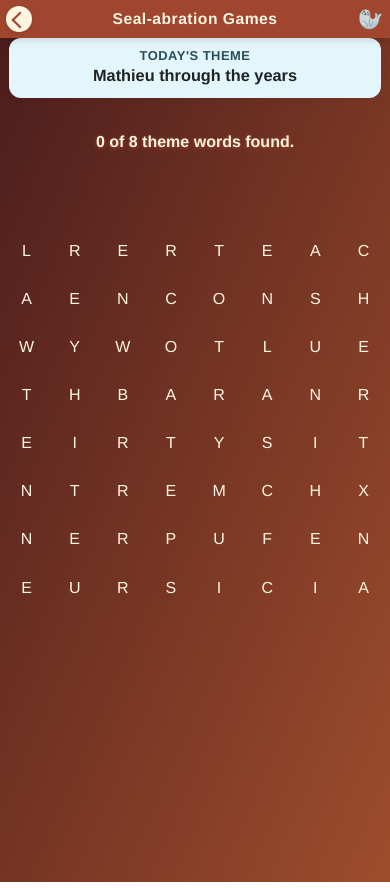
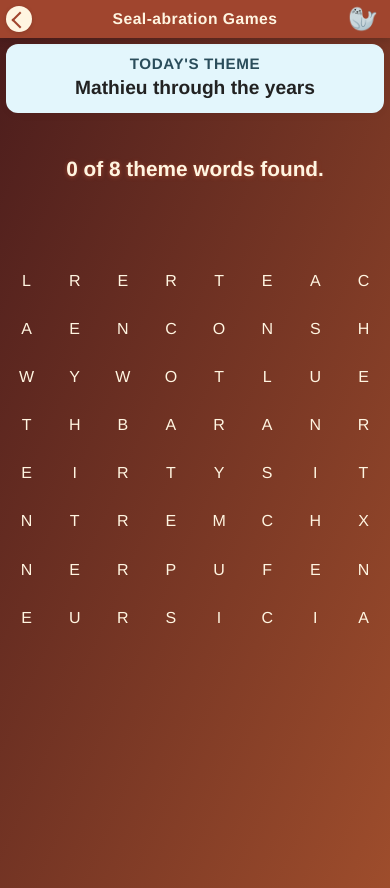
Before and after one commit to DGillam/project, a plain HTML site: page strands.html in a window 390 px wide. Drawn offline with Linux system fonts and the light colour scheme.

Commit message:
Revert "fix"
This reverts commit 03f56bc3243ebd1650652cb4287014a32be8a262.

```diff
--- a/css/styles.css
+++ b/css/styles.css
@@ -6,16 +6,6 @@ body {
   min-height: 100vh;
   text-align: center;
   /* Remove flex centering to allow scrolling and normal flow */
-}
-
-.container, .connections-container, .strands-container {
-  margin-top: 44px !important;
-  margin-bottom: 0 !important;
-  padding-top: 0 !important;
-  padding-bottom: 0 !important;
-  max-width: 100vw;
-  padding-left: 1vw;
-  padding-right: 1vw;
 }
 
 .container {
@@ -27,55 +17,6 @@ body {
 
 .container.wide {
   max-width: 500px;
-}
-
-.top-bar {
-  min-height: 40px;
-}
-
-.top-bar-title {
-  font-size: 1.02rem;
-  margin: 0;
-}
-
-.top-bar-emoji {
-  font-size: 1.25rem !important;
-  right: 7px !important;
-}
-
-.back-arrow {
-  width: 26px;
-  height: 26px;
-  left: 6px;
-}
-
-.back-arrow::before {
-  width: 10px;
-  height: 10px;
-  border-width: 2px;
-  margin-left: 1px;
-}
-
-/* Strands theme box tighter */
-.strands-theme-box {
-  max-width: 90vw;
-  font-size: 0.8em;
-  padding: 0.12em 0.3em 0.13em 0.3em;
-  margin-bottom: 0.05em;
-}
-
-.strands-theme-label {
-  font-size: 0.7em;
-  margin-bottom: 0.05em;
-}
-
-.strands-theme-text {
-  font-size: 0.9em;
-}
-
-#strands-word-count, #connections-lives {
-  margin-bottom: 0 !important;
-  font-size: 1em !important;
 }
 
 h1 {
@@ -96,47 +37,23 @@ h1 {
   gap: 1rem;
 }
 
-.game-btn, .connections-controls button {
-  padding: 0.7rem !important;
-  font-size: 1em !important;
-  margin-bottom: 0.2rem !important;
+.game-btn {
+  background-color: #a0452e;
+  color: #fffdfc;
+  text-decoration: none;
+  padding: 1rem;
+  border-radius: 12px;
+  font-weight: bold;
+  transition: transform 0.2s, background 0.2s;
+  border: none;
+  font-size: 1.1rem;
+  cursor: pointer;
+  margin-bottom: 0.5rem;
 }
 
-.connections-controls {
-  gap: 0.5rem !important;
-  margin-top: 0.05rem !important;
-}
-
-.connections-instructions {
-  margin-top: 8px !important;
-  margin-bottom: 4px !important;
-  font-size: 0.98em !important;
-}
-
-#keyboard {
-  margin-top: 8px !important;
-  display: flex;
-  flex-wrap: wrap;
-  gap: 2px !important;
-  justify-content: center;
-}
-
-.key {
-  padding: 7px 0 !important;
-  font-size: 0.98rem !important;
-  max-width: 99vw !important;
-}
-
-.key.enter, .key.del {
-  font-size: 0.98rem !important;
-  padding-left: 4px !important;
-  padding-right: 4px !important;
-}
-
-.row {
-  display: grid;
-  grid-template-columns: repeat(5, 1fr);
-  gap: 5px;
+.game-btn:hover {
+  background-color: #c55b3b;
+  transform: scale(1.05);
 }
 
 /* Tile styles for all games */
@@ -236,8 +153,7 @@ h1 {
   max-width: 420px;
   margin: 0 auto 1.5rem auto;
 }
-.connections-grid, .strands-grid, #wordle-board {
-  margin-bottom: 0.05rem !important;
+.connections-grid {
   display: grid;
   grid-template-columns: repeat(4, 1fr);
   gap: 10px;
@@ -249,6 +165,13 @@ h1 {
 }
 
 /* Keyboard styles (Wordle) */
+#keyboard {
+  margin-top: 20px;
+  display: flex;
+  flex-wrap: wrap;
+  gap: 5px;
+  justify-content: center;
+}
 .key {
   padding: 10px 12px;
   background: #804040;
--- a/strands.html
+++ b/strands.html
@@ -9,85 +9,93 @@
   <style>
     .strands-container {
       max-width: 500px;
-      margin: 56px auto 0 auto;
+      margin: 40px auto;
       display: flex;
       flex-direction: column;
       align-items: center;
-      padding: 0 2vw;
     }
-    .strands-theme-box {
-      background: #e3f6fc;
-      border-radius: 10px;
-      padding: 0.3em 0.7em 0.4em 0.7em;
-      margin-bottom: 0.3em;
-      box-shadow: 0 2px 8px rgba(0,0,0,0.04);
-      text-align: center;
+    .strands-grid {
+      display: grid;
+      grid-template-columns: repeat(8, 1fr);
+      grid-template-rows: repeat(8, 1fr);
+      gap: 6px;
+      margin-bottom: 1.1rem;
+      width: min(90vw, 400px);
+      height: min(90vw, 400px);
+      background: none;
+      box-shadow: none;
+      border-radius: 0;
+      padding: 0;
+    }
+    .strands-tile {
       width: 100%;
-      max-width: 260px;
-      margin-left: auto;
-      margin-right: auto;
-      font-size: 0.93em;
+      height: 100%;
+      background: none !important;
+      border: none !important;
+      box-shadow: none !important;
+      color: #fff5e1 !important;
+      font-size: 1.7rem;
+      font-family: inherit;
+      font-weight: 500;
+      display: flex;
+      align-items: center;
+      justify-content: center;
+      cursor: pointer;
+      user-select: none;
+      border-radius: 0;
+      transition: color 0.2s;
+      position: relative;
+      z-index: 1;
     }
-    .strands-theme-label {
-      color: #2a4d5b;
-      font-size: 0.85em;
-      font-weight: bold;
-      letter-spacing: 0.04em;
-      margin-bottom: 0.1em;
-      text-align: center;
+    /* Remove selected/found backgrounds from HTML, JS will handle circles/lines */
+    .strands-tile.selected,
+    .strands-tile.found {
+      color: #222 !important;
+      z-index: 2;
     }
-    .strands-theme-text {
-      font-size: 1em;
-      color: #222;
-      text-align: center;
+    .strands-tile.selected::before,
+    .strands-tile.found::before {
+      content: '';
+      position: absolute;
+      left: 50%;
+      top: 50%;
+      transform: translate(-50%, -50%);
+      width: 1.3em;
+      height: 1.3em;
+      border-radius: 50%;
+      background: #fff5e1 !important;
+      border: 2px solid #e3cfa1;
+      z-index: 0;
+      box-shadow: 0 1px 6px #a0452e22;
+      pointer-events: none;
+      display: block;
+    }
+    .strands-tile.selected.found::before,
+    .strands-tile.found.theme::before {
+      background: #b3e5fc !important;
+      border-color: #b3e5fc !important;
+    }
+    .strands-tile.selected.found.spangram::before,
+    .strands-tile.found.spangram::before {
+      background: #fff9c4 !important;
+      border-color: #fff9c4 !important;
+    }
+    .strands-tile > * {
+      position: relative;
+      z-index: 2;
+    }
+    #strands-message {
+      min-height: 2em;
+      margin-bottom: 1.5rem;
+      color: #ffe8cc;
+      font-size: 1.1rem;
     }
     #strands-word-count {
       margin-bottom: 0 !important;
       font-size: 1.13rem;
     }
     .strands-grid {
-      margin-bottom: 0.08rem;
-    }
-    .strands-container {
-      max-width: 500px;
-      margin: 56px auto 0 auto;
-      display: flex;
-      flex-direction: column;
-      align-items: center;
-      padding: 0 2vw;
-    }
-    .strands-theme-box {
-      background: #e3f6fc;
-      border-radius: 10px;
-      padding: 0.3em 0.7em 0.4em 0.7em;
-      margin-bottom: 0.3em;
-      box-shadow: 0 2px 8px rgba(0,0,0,0.04);
-      text-align: center;
-      width: 100%;
-      max-width: 260px;
-      margin-left: auto;
-      margin-right: auto;
-      font-size: 0.93em;
-    }
-    .strands-theme-label {
-      color: #2a4d5b;
-      font-size: 0.85em;
-      font-weight: bold;
-      letter-spacing: 0.04em;
-      margin-bottom: 0.1em;
-      text-align: center;
-    }
-    .strands-theme-text {
-      font-size: 1em;
-      color: #222;
-      text-align: center;
-    }
-    #strands-word-count {
-      margin-bottom: 0 !important;
-      font-size: 1.13rem;
-    }
-    .strands-grid {
-      margin-bottom: 0.08rem;
+      margin-bottom: 0.12rem;
     }
     /* --- FORCE LETTER ABOVE CIRCLE AND BLACK WHEN SELECTED/FOUND --- */
     .strands-tile.selected > span,
@@ -220,19 +228,13 @@
         font-size: 0.98rem;
       }
       .strands-container {
-        margin-top: 38px !important;
+        margin-top: 44px !important;
         max-width: 100vw;
         padding: 0 1vw;
       }
-      .strands-theme-box {
-        max-width: 90vw;
-        font-size: 0.85em;
-        padding: 0.18em 0.4em 0.22em 0.4em;
-        margin-bottom: 0.1em;
-      }
       #strands-word-count {
         margin-bottom: 0 !important;
-        font-size: 1.08rem;
+        font-size: 1.18rem;
       }
       .strands-grid {
         width: 98vw;
@@ -240,10 +242,18 @@
         max-width: 98vw;
         max-height: 98vw;
         gap: 1vw;
-        margin-bottom: 0.02rem;
+        margin-bottom: 0.04rem;
       }
       .strands-tile {
         font-size: 6vw;
+        min-width: 0;
+        min-height: 0;
+      }
+      .strands-tile.selected::before,
+      .strands-tile.found::before {
+        width: 2.8em;
+        height: 2.8em;
+        border-width: 2.5px;
       }
     }
   </style>
```
